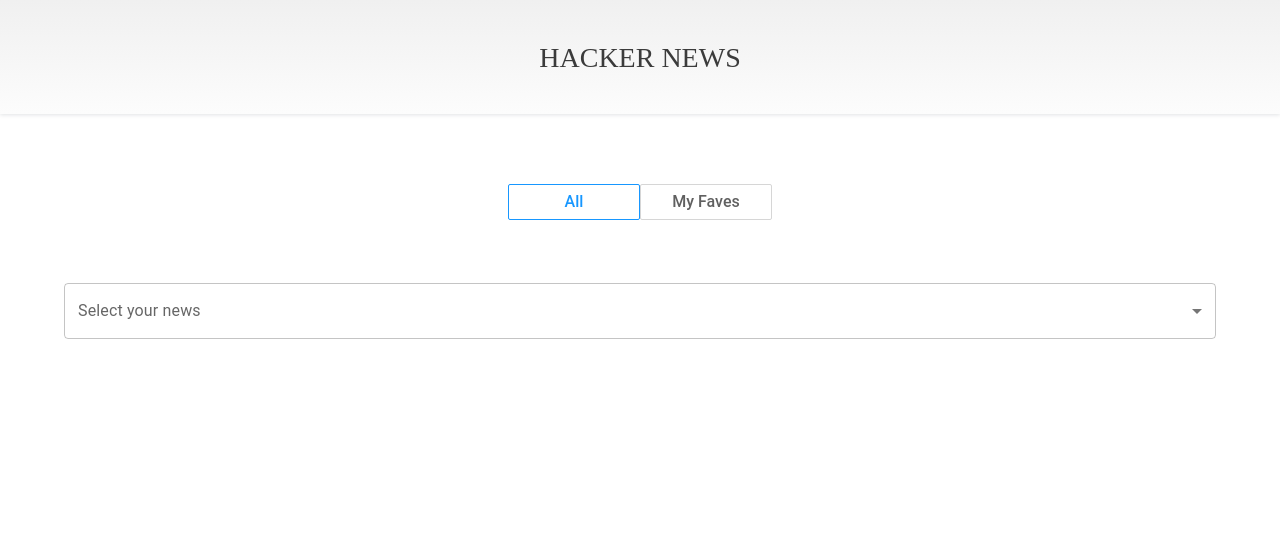
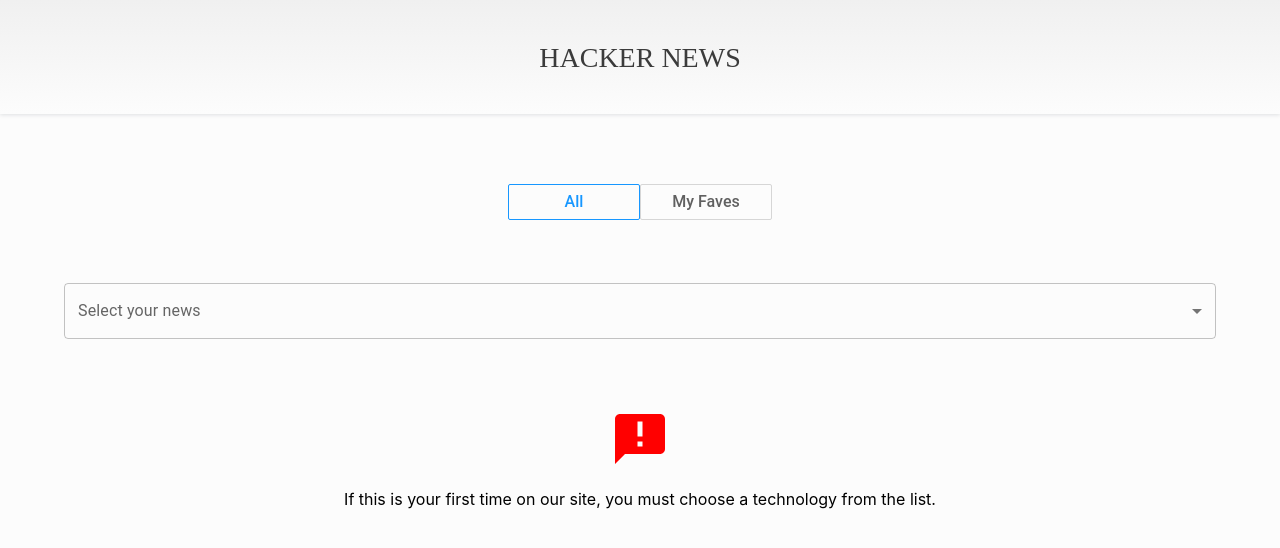
Before and after one commit to jonathanjaimes/reignTestInfiniteScroll, a React (Create React App) app: page / in a window 1280 px wide. Shown: the top 548 px of the page. Built offline with nearby package versions, Linux system fonts and the light colour scheme.

Commit message:
modificación del fondo - background modification

```diff
--- a/public/index.html
+++ b/public/index.html
@@ -1,5 +1,5 @@
 <!DOCTYPE html>
-<html lang="en">
+<html style="height: 100%; background-color: #fcfcfc;" lang="en">
   <head>
     <meta charset="utf-8" />
     <link rel="icon" href="%PUBLIC_URL%/favicon.ico" />
--- a/src/App.js
+++ b/src/App.js
@@ -5,6 +5,7 @@ import InputLabel from "@mui/material/InputLabel";
 import MenuItem from "@mui/material/MenuItem";
 import FormControl from "@mui/material/FormControl";
 import Select from "@mui/material/Select";
+import AnnouncementIcon from "@mui/icons-material/Announcement";
 
 function App() {
   const [techSelected, setTechSelected] = React.useState("");
@@ -189,6 +190,18 @@ function App() {
         </>
       )}
 
+      {techSelected.length == 0 && (
+        <>
+          <div style={{ textAlign: "center", margin: "70px 0 0 0" }}>
+            <AnnouncementIcon sx={{ color: "red", fontSize: "60px" }} />
+          </div>
+          <p style={{ textAlign: "center", padding: "0 40px" }}>
+            If this is your first time on our site, you must choose a technology
+            from the list.
+          </p>
+        </>
+      )}
+
       <div style={{ padding: "0 10% 0 10%", margin: "0 0 5rem 0" }}>
         {techSelected?.length > 0 && !showFaves && (
           <All techSelected={techSelected} widthScreen={widthScreen} />
```
